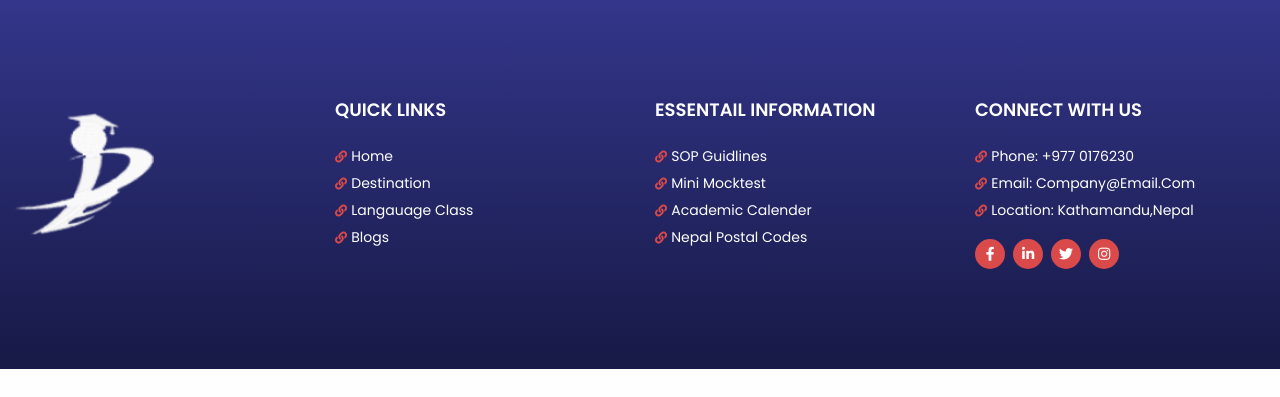
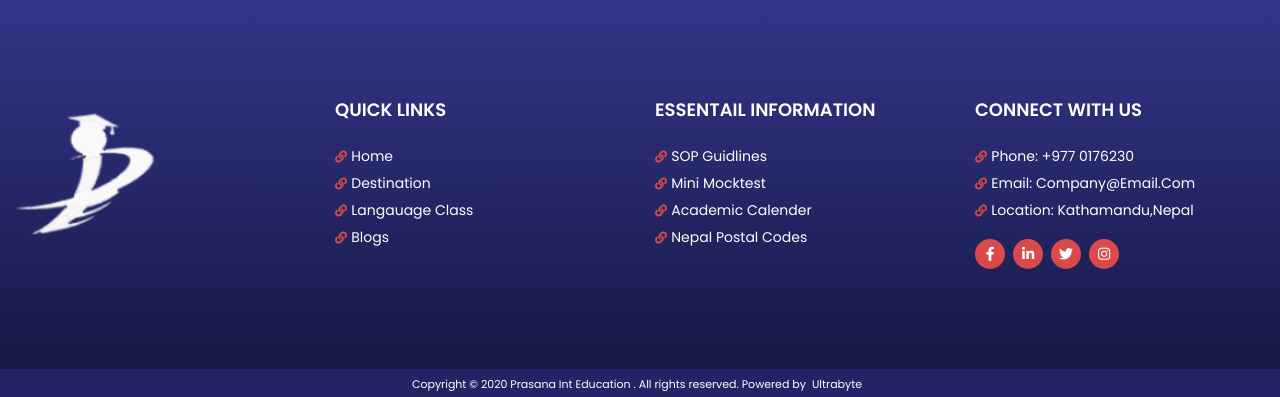
Before and after one commit to np03a170120/Prasana, a PHP site: page /blog.php in a window 1280 px wide. Shown: the part 1032-1429 px from the top of the page. Before the commit the page ends 1401 px from the top, so only its background shows below. Run offline with PHP 8.4, Linux system fonts and the light colour scheme.

Commit message:
footer bottom added

```diff
--- a/css/main.css
+++ b/css/main.css
@@ -972,4 +972,20 @@ section.main-about.sec-padding {
   border: none;
   color: white;
 }
+
+.footer-bottom {
+  padding: 4px;
+  text-align: center;
+  background: #222465;
+}
+
+.footer-bottom span {
+  font-size: 11px;
+  color: white;
+}
+
+.footer-bottom a {
+  margin: 0 6px;
+  color: white;
+}
 /*# sourceMappingURL=main.css.map */
--- a/css/main.scss
+++ b/css/main.scss
@@ -692,3 +692,17 @@
         color: white;
     }
 }
+
+.footer-bottom {
+    padding: 4px;
+    text-align: center;
+    background: $primary-color;
+    span {
+        font-size: 11px;
+        color: white;
+    }
+    a {
+        margin: 0 6px;
+        color: white;
+    }
+}
--- a/footer.php
+++ b/footer.php
@@ -89,6 +89,9 @@
 
     </div>
 </footer>
+<div class="footer-bottom">
+    <span>Copyright © 2020 Prasana Int Education . All rights reserved. Powered by<a href="#">Ultrabyte</a></span>
+</div>
 <script src="./js/jquery-3.5.1.js"></script>
 <script src="./js/bootstrap.min.js"></script>
 <script src="./js/slick.min.js"></script>
```
Also changed, not shown: 1 other file.
